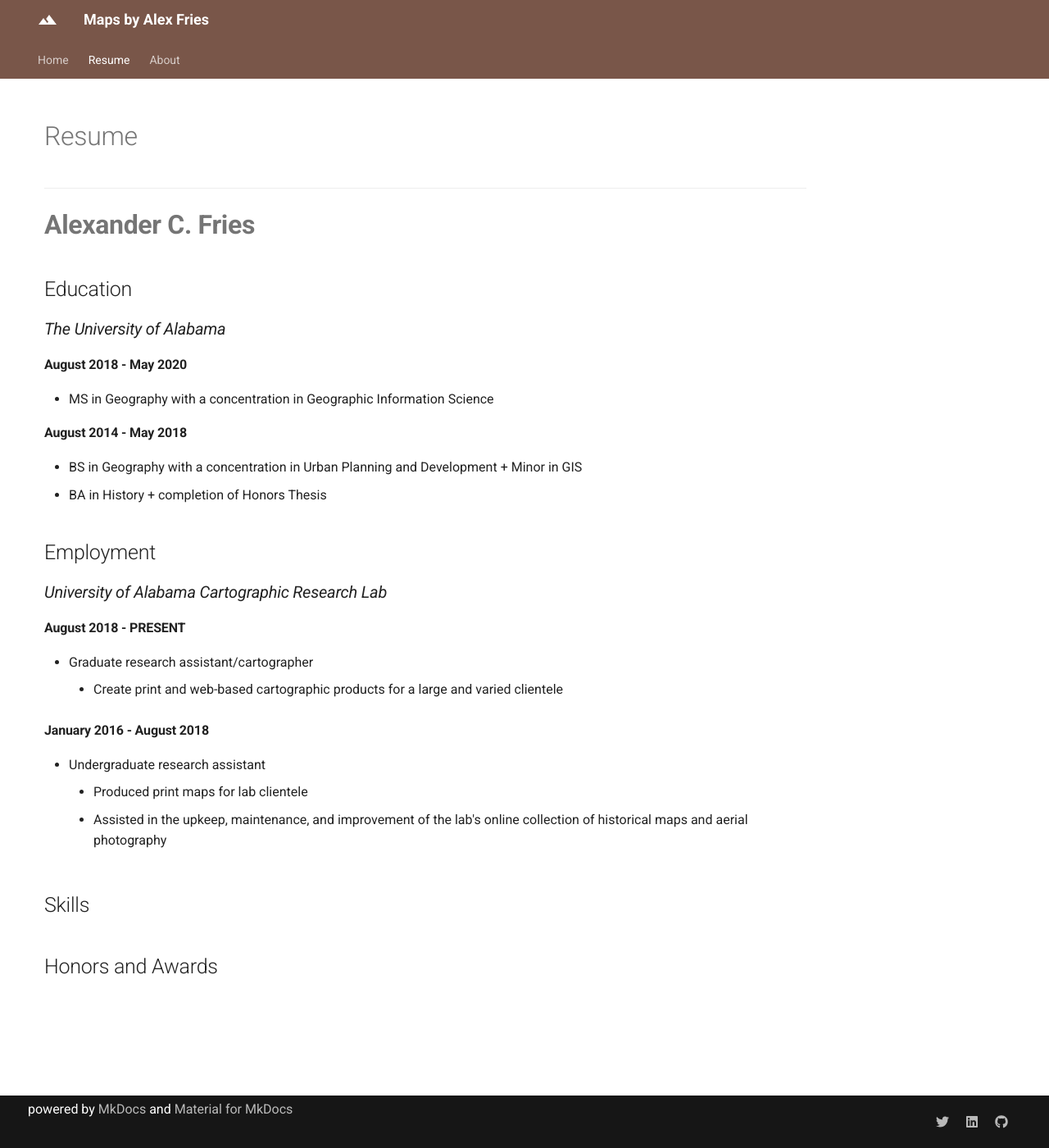
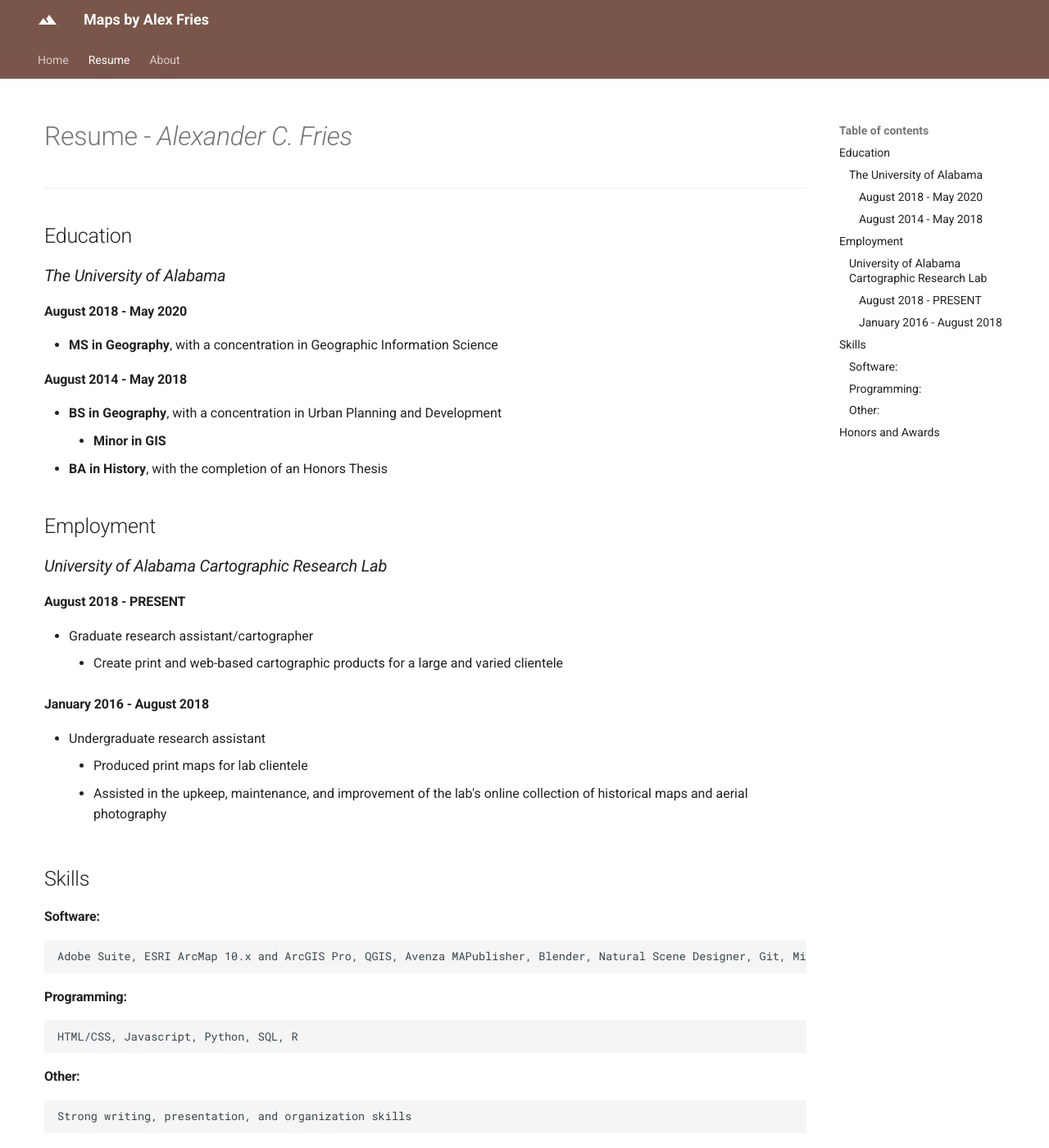
Before and after one commit to acfries/acfries.github.io, an MkDocs documentation site: the page built from docs/resume.md, in a window 1280 px wide and 1400 px high. Shown: the whole window at 82% size. Built offline with MkDocs 1.6.1 and Material for MkDocs 9.7.7, drawn with Linux system fonts in a browser that asks for light colours.

Commit message:
Added more content to resume for format testing

```diff
--- a/docs/resume.md
+++ b/docs/resume.md
@@ -1,17 +1,17 @@
-# Resume
+# Resume - *Alexander C. Fries*
 ---
-# **Alexander C. Fries**
 
 ## Education
 
 ### *The University of Alabama*
 
 #### August 2018 - May 2020
-* MS in Geography with a concentration in Geographic Information Science
+* **MS in Geography**, with a concentration in Geographic Information Science
 
 #### August 2014 - May 2018
-* BS in Geography with a concentration in Urban Planning and Development + Minor in GIS
-* BA in History + completion of Honors Thesis
+* **BS in Geography**, with a concentration in Urban Planning and Development
+	* **Minor in GIS**
+* **BA in History**, with the completion of an Honors Thesis
 
 
 ## Employment
@@ -30,5 +30,13 @@
 
 ## Skills
 
+#### Software:
+	Adobe Suite, ESRI ArcMap 10.x and ArcGIS Pro, QGIS, Avenza MAPublisher, Blender, Natural Scene Designer, Git, Microsoft Office Suite
+
+#### Programming:
+	HTML/CSS, Javascript, Python, SQL, R
+
+#### Other:
+	Strong writing, presentation, and organization skills
 
 ## Honors and Awards
```
